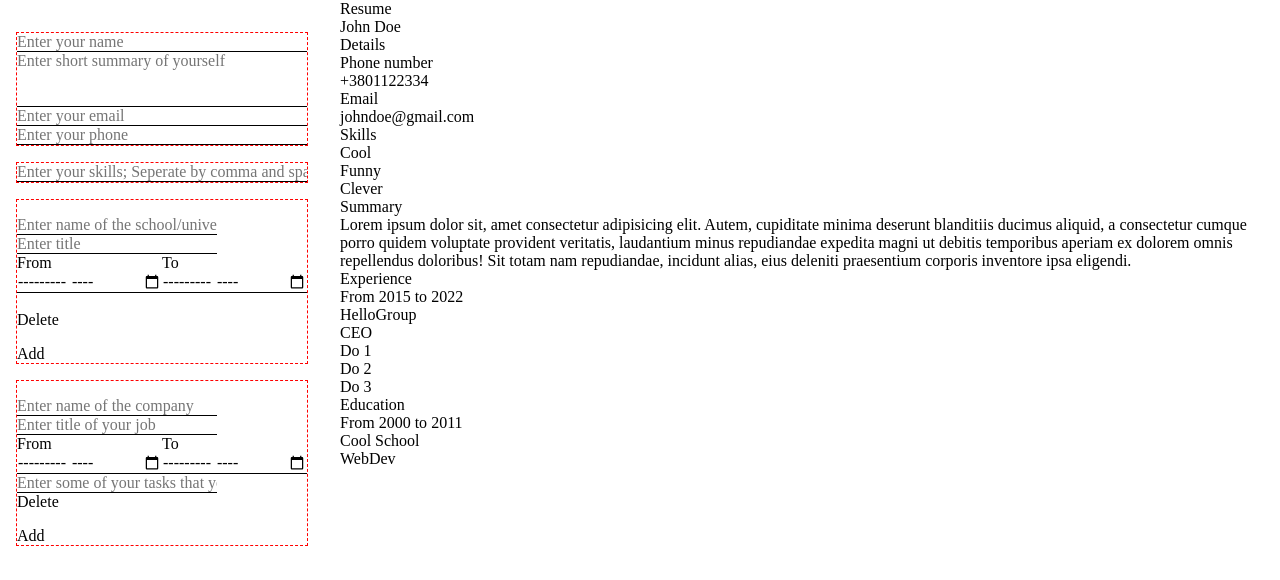
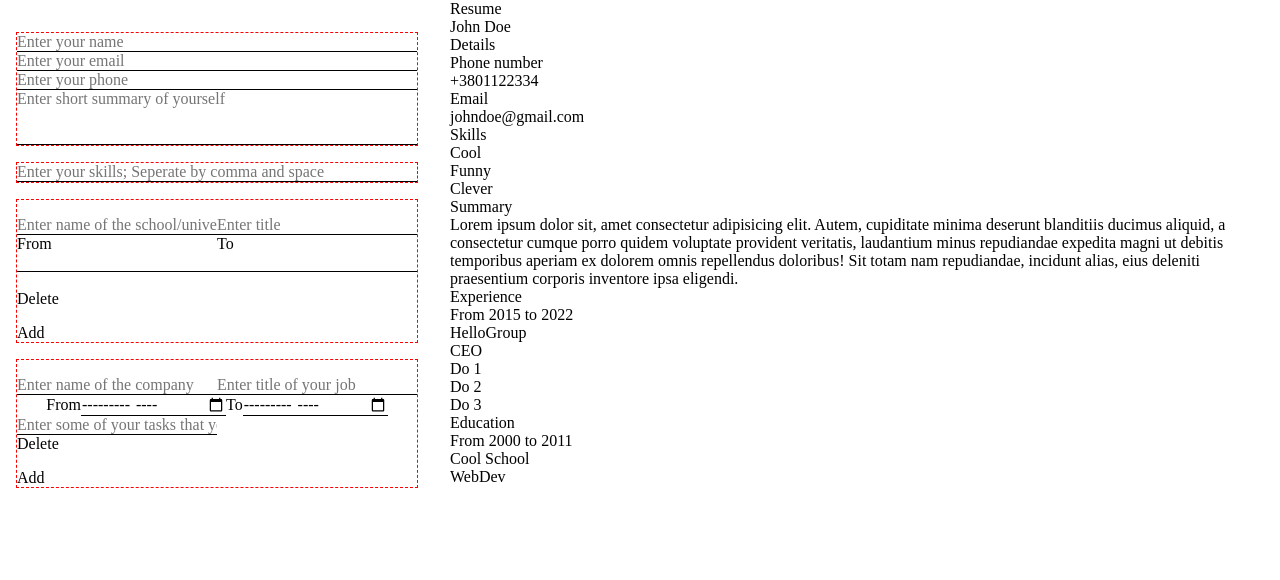
Before and after one commit to George-Al3xander/CV-APP, a React app: page / in a window 1280 px wide. Shown: the top 580 px of the page. Built offline with nearby package versions, Linux system fonts and the light colour scheme.

Commit message:
Connection provided

```diff
--- a/src/App.js
+++ b/src/App.js
@@ -17,12 +17,14 @@ class App extends Component {
                 name_school: "Cool School",
                 title: "WebDev",
                 date:  ["2000","2011"],
+                num: 1,
             }],
             experience: [{
                 name_company: "HelloGroup",
                 title_position: "CEO",
                 tasks: ["Do 1", "Do 2", "Do 3"],
                 date: ["2015","2022"],
+                num: 1,
             }],
             skills: ["Cool","Funny","Clever"]
         }
@@ -31,7 +33,212 @@ class App extends Component {
         this.change_email = this.change_email.bind(this);
         this.change_phone = this.change_phone.bind(this);
         this.change_summary = this.change_summary.bind(this);
+        this.change_skills= this.change_skills.bind(this);
+        this.change_education_name= this.change_education_name.bind(this);
+        this.change_education_title= this.change_education_title.bind(this);
+        this.change_education_date= this.change_education_date.bind(this);
+
+        this.change_experience_name= this.change_experience_name.bind(this);
+        this.change_experience_title= this.change_experience_title.bind(this);
+        this.change_experience_date= this.change_experience_date.bind(this);
+        this.change_experience_tasks= this.change_experience_tasks.bind(this);
+
+        this.addFormEdu = this.addFormEdu.bind(this);
+        this.removeFormEdu = this.removeFormEdu.bind(this);
+        this.addFormExp = this.addFormExp.bind(this);
+        this.removeFormExp = this.removeFormExp.bind(this);
     }
+
+
+    addFormEdu() {
+        this.setState({
+            education:  this.state.education.concat(
+                {
+                name_school: "",
+                title: "",
+                date:  ["",""],
+                num: this.state.education[this.state.education.length - 1].num+1,
+            }
+            ),
+        });
+
+    }
+
+    removeFormEdu(e) {
+        let val = e.target.id;
+        let length = val.length;
+        val = val[length-1];
+
+        let tempArray = [];
+        let form_edu_length = this.state.education.length;
+        if(form_edu_length > 1) {
+            for(let i=0; i < form_edu_length ; i++) {
+                if(val != this.state.education[i].num) {
+                    tempArray.push(this.state.education[i]);
+                }
+            }
+            this.setState({
+                education: tempArray
+            })
+        }
+    }
+
+    change_education_name(e) {
+        let num = e.target.id.split("_")[3];
+        console.log(num)
+        let tempArray = this.state.education;
+
+        tempArray[num-1].name_school = e.target.value;
+        this.setState({
+            education: tempArray,
+        })
+    }
+
+    change_education_title(e) {
+        let num = e.target.id.split("_")[3];
+        console.log(num)
+        let tempArray = this.state.education;
+
+        tempArray[num-1].title = e.target.value;
+        this.setState({
+            education: tempArray,
+        })
+    }
+
+    change_education_date(e) {
+        const monthNames = ["January", "February", "March", "April", "May", "June", "July", "August", "September", "October", "November", "December"
+    ];
+        let num = e.target.id.split("_")[3];
+        let dir = e.target.id.split("_")[2];
+        let tempArray = this.state.education;
+        let dateInput = e.target.value;
+
+        let date = new Date(dateInput);
+        let value = monthNames[date.getMonth()] + " " + date.getFullYear();
+
+        if(dir == "start") {
+            tempArray[num-1].date[0] = value;
+        }
+        else {
+            tempArray[num-1].date[1] = value;
+        }
+        this.setState({
+            education: tempArray,
+        })
+    }
+
+
+
+
+
+
+
+
+
+
+
+
+
+
+
+
+
+
+
+    addFormExp() {
+        this.setState({
+            experience:  this.state.experience.concat(
+                {
+                name_company: "",
+                title_position: "",
+                tasks: [],
+                date: ["",""],
+                num: this.state.experience[this.state.experience.length - 1].num+1,
+            }
+            ),
+        });
+
+    }
+
+    removeFormExp(e) {
+        let val = e.target.id;
+        let length = val.length;
+        val = val[length-1];
+
+        let tempArray = [];
+        let form_exp_length = this.state.experience.length;
+        if(form_exp_length > 1) {
+            for(let i=0; i < form_exp_length ; i++) {
+                if(val != this.state.experience[i].num) {
+                    tempArray.push(this.state.experience[i]);
+                }
+            }
+            this.setState({
+                experience: tempArray
+            })
+        }
+    }
+
+    change_experience_name(e) {
+        let num = e.target.id.split("_")[3];
+        console.log(num)
+        let tempArray = this.state.experience;
+
+        tempArray[num-1].name_company = e.target.value;
+        this.setState({
+            experience: tempArray,
+        })
+    }
+
+    change_experience_title(e) {
+        let num = e.target.id.split("_")[3];
+        console.log(num)
+        let tempArray = this.state.experience;
+
+        tempArray[num-1].title_position = e.target.value;
+        this.setState({
+            experience: tempArray,
+        })
+    }
+
+    change_experience_date(e) {
+        const monthNames = ["January", "February", "March", "April", "May", "June", "July", "August", "September", "October", "November", "December"
+    ];
+        let num = e.target.id.split("_")[3];
+        let dir = e.target.id.split("_")[2];
+        let tempArray = this.state.experience;
+        let dateInput = e.target.value;
+
+        let date = new Date(dateInput);
+        let value = monthNames[date.getMonth()] + " " + date.getFullYear();
+
+        if(dir == "start") {
+            tempArray[num-1].date[0] = value;
+        }
+        else {
+            tempArray[num-1].date[1] = value;
+        }
+        this.setState({
+            experience: tempArray,
+        })
+    }
+
+    change_experience_tasks(e) {
+        let num = e.target.id.split("_")[3];
+        let item = e.target.value;
+        item = item.split(", ");
+        console.log(num)
+        let tempArray = this.state.experience;
+        tempArray[num-1].tasks= item;
+        console.log(tempArray);
+        this.setState({
+             //experience: tempArray,
+        })
+    }
+
+
+
+
 
 
     change_name(e) {
@@ -81,18 +288,13 @@ class App extends Component {
     change_skills(e) {
         let item = e.target.value;
         item = item.split(", ");
+        console.log(item);
         this.setState({
            skills: item,
         });
     }
 
-    change_education_name(e) {
-        let num = e.target.id.split("_")[3];
-        console.log(num)
-       let arrayNum = num - 1;
 
-      // for(let i=0; i < )
-    }
 
     test(){
         console.log(1)
@@ -102,11 +304,30 @@ class App extends Component {
         return(
             <div className="split">
                 <Form
+                    addFormEdu = {this.addFormEdu}
+                    removeFormEdu = {this.removeFormEdu}
+
+                    addFormExp = {this.addFormExp}
+                    removeFormExp = {this.removeFormExp}
+
+                    arrayEducation = {this.state.education}
+                    arrayExperience = {this.state.experience}
                     changeName = {this.change_name}
                     changeEmail = {this.change_email}
                     changePhone = {this.change_phone}
                     changeSummary = {this.change_summary}
+
                     changeEducationName = {this.change_education_name}
+                    changeEducationTitle= {this.change_education_title}
+                    changeEducationDate= {this.change_education_date}
+
+                    changeExperienceName = {this.change_experience_name}
+                    changeExperienceTitle= {this.change_experience_title}
+                    changeExperienceDate= {this.change_experience_date}
+                    changeExperienceTasks= {this.change_experience_tasks}
+
+
+                    changeSkills = {this.change_skills}
                     test = {this.test}
                 />
                 <CV data={this.state} />
--- a/src/components/Form.js
+++ b/src/components/Form.js
@@ -5,91 +5,47 @@ import Form_Edu from "./Form_Edu";
 class Form extends Component {
     constructor(props) {
         super(props);
-
-        this.state = {
-            form_exp: [1],
-            form_edu: [1],
-        }
-        this.addFormExp = this.addFormExp.bind(this);
-        this.removeFormExp = this.removeFormExp.bind(this);
-        this.addFormEdu = this.addFormEdu.bind(this);
-        this.removeFormEdu = this.removeFormEdu.bind(this);
     }
 
-    addFormExp() {
-        this.setState({
-            form_exp:  this.state.form_exp.concat(this.state.form_exp[this.state.form_exp.length - 1]+1),
-        });
-        console.log(this.state.form_exp);
 
-    }
 
-    removeFormExp(e) {
-        let val = e.target.id;
-        let length = val.length;
-        val = val[length-1];
-
-        let tempArray = [];
-        let form_exp_length = this.state.form_exp.length;
-        if(form_exp_length > 1) {
-            for(let i=0; i < form_exp_length ; i++) {
-                if(val != this.state.form_exp[i]) {
-                    tempArray.push(this.state.form_exp[i]);
-                }
-            }
-            this.setState({
-                form_exp: tempArray
-            })
-        }
-    }
-
-    addFormEdu() {
-        this.setState({
-            form_edu:  this.state.form_edu.concat(this.state.form_edu[this.state.form_edu.length - 1]+1),
-        });
-        console.log(this.state.form_edu);
-    }
-
-    removeFormEdu(e) {
-        let val = e.target.id;
-        let length = val.length;
-        val = val[length-1];
-
-        let tempArray = [];
-        let form_edu_length = this.state.form_edu.length;
-        if(form_edu_length > 1) {
-            for(let i=0; i < form_edu_length ; i++) {
-                if(val != this.state.form_edu[i]) {
-                    tempArray.push(this.state.form_edu[i]);
-                }
-            }
-            this.setState({
-                form_edu: tempArray
-            })
-        }
-    }
 
     render () {
         return(
             <form onSubmit={(e)=> {e.preventDefault()}}>
             <fieldset id="general_info">
                 <input onChange={this.props.changeName}  id="name" type="text" placeholder="Enter your name"/>
-                <textarea onChange={this.props.changeSummary} placeholder="Enter short summary of yourself"  name="" id="summary"  cols="20" rows="3"></textarea>
                 <input onChange={this.props.changeEmail} placeholder="Enter your email"   type="email" id="email" />
                 <input onChange={this.props.changePhone} placeholder="Enter your phone"   type="phone" id="phone"/>
+                <textarea onChange={this.props.changeSummary} placeholder="Enter short summary of yourself"  name="" id="summary"  cols="20" rows="3"></textarea>
             </fieldset>
 
             <fieldset id="skills" >
-                <input placeholder="Enter your skills; Seperate by comma and space"     type="text" />
+                <input onChange={this.props.changeSkills} placeholder="Enter your skills; Seperate by comma and space"     type="text" />
             </fieldset>
 
             <fieldset id="education">
-                <Form_Edu changeEducationName = {this.props.changeEducationName}  onClick={this.removeFormEdu} nums={this.state.form_edu}/>
-                <button onClick={this.addFormEdu}>Add</button>
+                <Form_Edu
+                    arrayEducation={this.props.arrayEducation} changeEducationName = {this.props.changeEducationName}
+                    changeEducationTitle = {this.props.changeEducationTitle}
+                    changeEducationDate = {this.props.changeEducationDate}
+
+                    onClick={this.props.removeFormEdu}
+                />
+                <button onClick={this.props.addFormEdu}>Add</button>
             </fieldset>
             <fieldset id="experience">
-                <Form_Exp onChangeHandle={this.props.onChangeHandle}  onClick={this.removeFormExp} nums={this.state.form_exp}/>
-                <button onClick={this.addFormExp}>Add</button>
+                <Form_Exp
+                    arrayExperience ={this.props.arrayExperience}
+                    changeExperienceName = {this.props.changeExperienceName}
+                    changeExperienceTitle = {this.props.changeExperienceTitle}
+                    changeExperienceDate = {this.props.changeExperienceDate}
+                    changeExperienceTasks= {this.props.changeExperienceTasks}
+
+                    onClick={this.props.removeFormExp}
+
+                />
+                <button onClick={this.props.addFormExp}>Add</button>
             </fieldset>
 
 
--- a/src/components/Form_Edu.js
+++ b/src/components/Form_Edu.js
@@ -10,15 +10,16 @@ class Form_Edu extends Component {
     render () {
         return(
             <div className="div_form_education">
-                {this.props.nums.map((num) => {
+                {this.props.arrayEducation.map((item) => {
+                   let num = item.num;
                     return <div className="block_form" key={"form_edu_" + num} id={"form_edu_" + num} >
                         <input onChange={this.props.changeEducationName}  placeholder="Enter name of the school/university/other" id={"form_edu_name_"+ num} type="text" />
-                        <input   placeholder="Enter title" id={"form_edu_title_"+ num} type="text" />
+                        <input onChange={this.props.changeEducationTitle}   placeholder="Enter title" id={"form_edu_title_"+ num} type="text" />
                         <div className="dates">
                             <div className="date">From
-                            <input   id={"form_edu_start_"+ num} type="month" /></div>
+                            <input onChange={this.props.changeEducationDate}   id={"form_edu_start_"+ num} type="year" /></div>
                             <div className="date" >
-                            To<input  id={"form_edu_end_"+ num} type="month" />
+                            To<input onChange={this.props.changeEducationDate}  id={"form_edu_end_"+ num} type="year" />
                             </div>
                         </div>
                         <br />
--- a/src/components/Form_Exp.js
+++ b/src/components/Form_Exp.js
@@ -9,20 +9,21 @@ class Form_Exp extends Component {
     render () {
         return(
             <div className="div_form_experience">
-                {this.props.nums.map((num) => {
+                {this.props.arrayExperience.map((item) => {
+                   let num = item.num;
                     return <div className="block_form" key={"form_exp_" + num} id={"form_exp_" + num} >
-                        <input  placeholder="Enter name of the company" id={"form_exp_name_"+ num} type="text" />
-                        <input   placeholder="Enter title of your job" id={"form_exp_title_"+ num} type="text" />
+                        <input onChange={this.props.changeExperienceName} placeholder="Enter name of the company" id={"form_exp_name_"+ num} type="text" />
+                        <input onChange={this.props.changeExperienceTitle}   placeholder="Enter title of your job" id={"form_exp_title_"+ num} type="text" />
                         <div className="dates">
                             <div className="date">From
-                            <input   id={"form_exp_start_"+ num} type="month" /></div>
+                            <input onChange={this.props.changeExperienceDate}   id={"form_exp_start_"+ num} type="month" /></div>
                             <div className="date" >
-                            To<input  id={"form_exp_end_"+ num} type="month" />
+                            To<input onChange={this.props.changeExperienceDate}  id={"form_exp_end_"+ num} type="month" />
                             </div>
                         </div>
-                        <input  placeholder="Enter some of your tasks that you had from your position. Seperate them with comma and space e.g. 'Create, Build, Find'" id={"form_exp_taks_"+ num}  type="text" />
+                        <input onChange={this.props.changeExperienceTasks}  placeholder="Enter some of your tasks that you had from your position. Seperate them with comma and space e.g. 'Create, Build, Find'" id={"form_exp_taks_"+ num}  type="text" />
                         <br />
-                        <button id={"form_exp_btn_"+ num} onClick={this.props.onClick} >Delete</button>
+                        <button id={"form_exp_btn_"+ num} onClick={this.props.onClick}>Delete</button>
                         </div>
                 })}
             </div>
```
